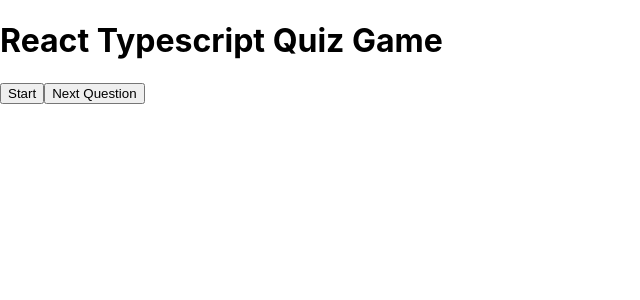
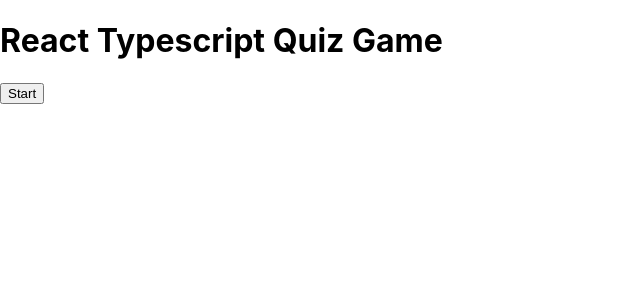
Before and after one commit to Ilesanmi-Erioluwa-Victor/typescript-react-quiz, a React (Create React App) app: page / in a window 1280 px wide. Shown: the top 300 px of the page, without its empty margins (0-640 px from the left). Built offline with nearby package versions, Linux system fonts and the light colour scheme.

Commit message:
Working on QuestionCard props logic

```diff
--- a/src/App.tsx
+++ b/src/App.tsx
@@ -54,9 +54,12 @@
       callback = {CheckAnswer}
       /> ) }
 
-      <button className="next__ques" onClick={NextQuestion}>
+      {!gameOver && !loading && userAnswers.length === number + 1 && number !== TOTAL_QUESTIONS - 1 && (
+           <button className="next__ques" onClick={NextQuestion}>
         Next Question
       </button>
+      )}
+
     </div>
   );
 };
```
